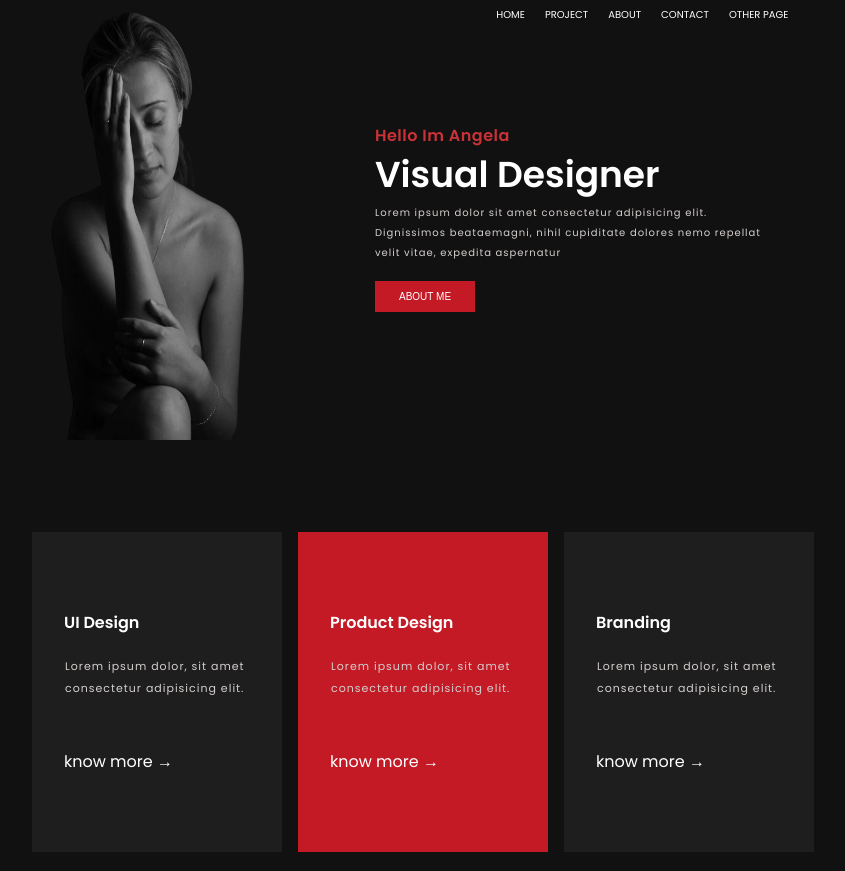
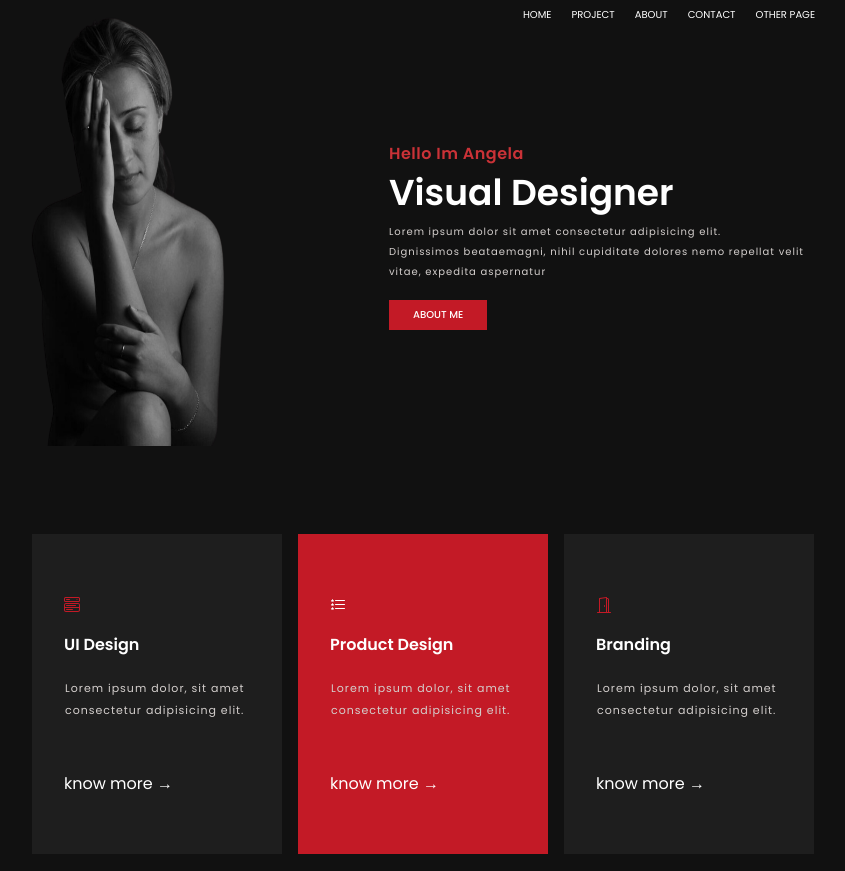
Before and after one commit to elitemind12/landing_page, a plain HTML site: page index.html in a window 1280 px wide. Shown: the top 871 px of the page, without its empty margins (217-1062 px from the left). Drawn offline with nearby package versions, Linux system fonts and the light colour scheme.

Commit message:
landing_page

```diff
--- a/app.css
+++ b/app.css
@@ -64,6 +64,7 @@ body {
     font-size: 10px;
     font-weight: 400;
     margin-top: 1em;
+    margin-bottom: 1.8em;
     color: #FFFFFFff;
     text-transform: uppercase;
     display: flex;
@@ -99,7 +100,8 @@ body {
 }
 .about_img_1 {
     width: 150px;
-    height: 100%;
+    height: 150%;
+    margin-bottom: 1.5em;
 }
 .about_img_1 img {
     color: #111111ff;
@@ -141,6 +143,12 @@ body {
     font-weight: 500;
     color: #FFFFFFff;
     background-color: #C31A26ff;
+    transition: all 0.5s ease-out;
+}
+.about_visual_btn:hover, .about_visual_btn:focus {
+    border: 1px solid #C31A26ff;
+    background-color: #FFFFFFff;
+    color: #C31A26ff;
 }
 .main {
     width: 100%;
@@ -168,6 +176,13 @@ body {
 }
 .solutions_products.unique {
     background-color: #C31A26ff;
+}
+.icons.iunique {
+    color: #FFFFFFff;
+}
+.icons {
+    margin-top: 1.5em;
+    color: #C31A26ff;
 }
 .solutions_products_h3 {
     font-size: 16px;
@@ -282,6 +297,12 @@ body {
     font-weight: 500;
     color: #FFFFFFff;
     background-color: #C31A26ff;
+    transition: all 0.5s ease-out;
+}
+.projects_tittle_btn:hover, .projects_tittle_btn:focus {
+    border: 1px solid #C31A26ff;
+    background-color: #FFFFFFff;
+    color: #C31A26ff;
 }
 .projects_card {
     display: flex;
@@ -363,6 +384,12 @@ body {
     font-weight: 500;
     color: #FFFFFFff;
     background-color: #C31A26ff;
+    transition: all 0.5s ease-out;
+}
+.projects_advertise_btn:hover, .projects_advertise_btn:focus {
+    border: 1px solid #C31A26ff;
+    background-color: #FFFFFFff;
+    color: #C31A26ff;
 }
 .footer {
     display: flex;
--- a/index.html
+++ b/index.html
@@ -6,21 +6,22 @@
     <meta http-equiv="X-UA-Compatible" content="IE=edge">
     <meta name="viewport" content="width=device-width, initial-scale=1.0">
     <title>Landing_Page</title>
-    <link rel="stylesheet" href="app.css">
     <link rel="preconnect" href="https://fonts.googleapis.com">
     <script src="https://kit.fontawesome.com/70c20a4914.js" crossorigin="anonymous"></script>
     <link rel="preconnect" href="https://fonts.gstatic.com" crossorigin>
     <link href="https://fonts.googleapis.com/css2?family=Poppins:wght@200;300;400;500;600&display=swap"
         rel="stylesheet">
-
+    <link href="https://cdn.jsdelivr.net/npm/bootstrap@5.1.3/dist/css/bootstrap.min.css" rel="stylesheet"
+    integrity="sha384-1BmE4kWBq78iYhFldvKuhfTAU6auU8tT94WrHftjDbrCEXSU1oBoqyl2QvZ6jIW3" crossorigin="anonymous">
+    <link rel="stylesheet" href="app.css">
 </head>
 
 <body>
     <div class="container">
-        <section class="nav">
+         <section class="nav">
             <div class="nav_icon">
-                <h1 class="nav_icon_icon">
-                    <!-- <img src="images/globe-4-128.png" alt=""> -->
+                <h1 class="na>v_icon_icon">
+
                 </h1>
             </div>
             <div class="nav_links">
@@ -48,19 +49,28 @@
         <section class="main">
             <div class="solutions">
                 <div class="solutions_products">
-                    <span class="icons"><i></i></span>
+                    <span class="icons"><svg xmlns="http://www.w3.org/2000/svg" width="16" height="16" fill="currentColor" class="bi bi-menu-button-wide" viewBox="0 0 16 16">
+                        <path d="M0 1.5A1.5 1.5 0 0 1 1.5 0h13A1.5 1.5 0 0 1 16 1.5v2A1.5 1.5 0 0 1 14.5 5h-13A1.5 1.5 0 0 1 0 3.5v-2zM1.5 1a.5.5 0 0 0-.5.5v2a.5.5 0 0 0 .5.5h13a.5.5 0 0 0 .5-.5v-2a.5.5 0 0 0-.5-.5h-13z"/>
+                        <path d="M2 2.5a.5.5 0 0 1 .5-.5h3a.5.5 0 0 1 0 1h-3a.5.5 0 0 1-.5-.5zm10.823.323-.396-.396A.25.25 0 0 1 12.604 2h.792a.25.25 0 0 1 .177.427l-.396.396a.25.25 0 0 1-.354 0zM0 8a2 2 0 0 1 2-2h12a2 2 0 0 1 2 2v5a2 2 0 0 1-2 2H2a2 2 0 0 1-2-2V8zm1 3v2a1 1 0 0 0 1 1h12a1 1 0 0 0 1-1v-2H1zm14-1V8a1 1 0 0 0-1-1H2a1 1 0 0 0-1 1v2h14zM2 8.5a.5.5 0 0 1 .5-.5h9a.5.5 0 0 1 0 1h-9a.5.5 0 0 1-.5-.5zm0 4a.5.5 0 0 1 .5-.5h6a.5.5 0 0 1 0 1h-6a.5.5 0 0 1-.5-.5z"/>
+                      </svg></span>
                     <h3 class="solutions_products_h3">UI Design</h3>
                     <p class="solutions_products_p">Lorem ipsum dolor, sit amet consectetur adipisicing elit.</p>
                     <span class="solutions_products_span">know more &#8594;</span>
                 </div>
                 <div class="solutions_products unique">
-                    <span class="icons"><i></i></span>
+                    <span class="icons iunique"><svg xmlns="http://www.w3.org/2000/svg" width="16" height="16" fill="currentColor" class="bi bi-list-stars" viewBox="0 0 16 16">
+                        <path fill-rule="evenodd" d="M5 11.5a.5.5 0 0 1 .5-.5h9a.5.5 0 0 1 0 1h-9a.5.5 0 0 1-.5-.5zm0-4a.5.5 0 0 1 .5-.5h9a.5.5 0 0 1 0 1h-9a.5.5 0 0 1-.5-.5zm0-4a.5.5 0 0 1 .5-.5h9a.5.5 0 0 1 0 1h-9a.5.5 0 0 1-.5-.5z"/>
+                        <path d="M2.242 2.194a.27.27 0 0 1 .516 0l.162.53c.035.115.14.194.258.194h.551c.259 0 .37.333.164.493l-.468.363a.277.277 0 0 0-.094.3l.173.569c.078.256-.213.462-.423.3l-.417-.324a.267.267 0 0 0-.328 0l-.417.323c-.21.163-.5-.043-.423-.299l.173-.57a.277.277 0 0 0-.094-.299l-.468-.363c-.206-.16-.095-.493.164-.493h.55a.271.271 0 0 0 .259-.194l.162-.53zm0 4a.27.27 0 0 1 .516 0l.162.53c.035.115.14.194.258.194h.551c.259 0 .37.333.164.493l-.468.363a.277.277 0 0 0-.094.3l.173.569c.078.255-.213.462-.423.3l-.417-.324a.267.267 0 0 0-.328 0l-.417.323c-.21.163-.5-.043-.423-.299l.173-.57a.277.277 0 0 0-.094-.299l-.468-.363c-.206-.16-.095-.493.164-.493h.55a.271.271 0 0 0 .259-.194l.162-.53zm0 4a.27.27 0 0 1 .516 0l.162.53c.035.115.14.194.258.194h.551c.259 0 .37.333.164.493l-.468.363a.277.277 0 0 0-.094.3l.173.569c.078.255-.213.462-.423.3l-.417-.324a.267.267 0 0 0-.328 0l-.417.323c-.21.163-.5-.043-.423-.299l.173-.57a.277.277 0 0 0-.094-.299l-.468-.363c-.206-.16-.095-.493.164-.493h.55a.271.271 0 0 0 .259-.194l.162-.53z"/>
+                      </svg></span>
                     <h3 class="solutions_products_h3">Product Design</h3>
                     <p class="solutions_products_p">Lorem ipsum dolor, sit amet consectetur adipisicing elit.</p>
                     <span class="solutions_products_span">know more &#8594;</span>
                 </div>
                 <div class="solutions_products">
-                    <span class="icons"><i></i></span>
+                    <span class="icons"><svg xmlns="http://www.w3.org/2000/svg" width="16" height="16" fill="currentColor" class="bi bi-door-open" viewBox="0 0 16 16">
+                        <path d="M8.5 10c-.276 0-.5-.448-.5-1s.224-1 .5-1 .5.448.5 1-.224 1-.5 1z"/>
+                        <path d="M10.828.122A.5.5 0 0 1 11 .5V1h.5A1.5 1.5 0 0 1 13 2.5V15h1.5a.5.5 0 0 1 0 1h-13a.5.5 0 0 1 0-1H3V1.5a.5.5 0 0 1 .43-.495l7-1a.5.5 0 0 1 .398.117zM11.5 2H11v13h1V2.5a.5.5 0 0 0-.5-.5zM4 1.934V15h6V1.077l-6 .857z"/>
+                      </svg></span>
                     <h3 class="solutions_products_h3">Branding</h3>
                     <p class="solutions_products_p">Lorem ipsum dolor, sit amet consectetur adipisicing elit.</p>
                     <span class="solutions_products_span">know more &#8594;</span>
@@ -170,6 +180,9 @@
             </div>
         </section>
     </div>
+    <script src="https://cdn.jsdelivr.net/npm/bootstrap@5.1.3/dist/js/bootstrap.bundle.min.js"
+        integrity="sha384-ka7Sk0Gln4gmtz2MlQnikT1wXgYsOg+OMhuP+IlRH9sENBO0LRn5q+8nbTov4+1p"
+        crossorigin="anonymous"></script>
 </body>
 
 </html>
```
